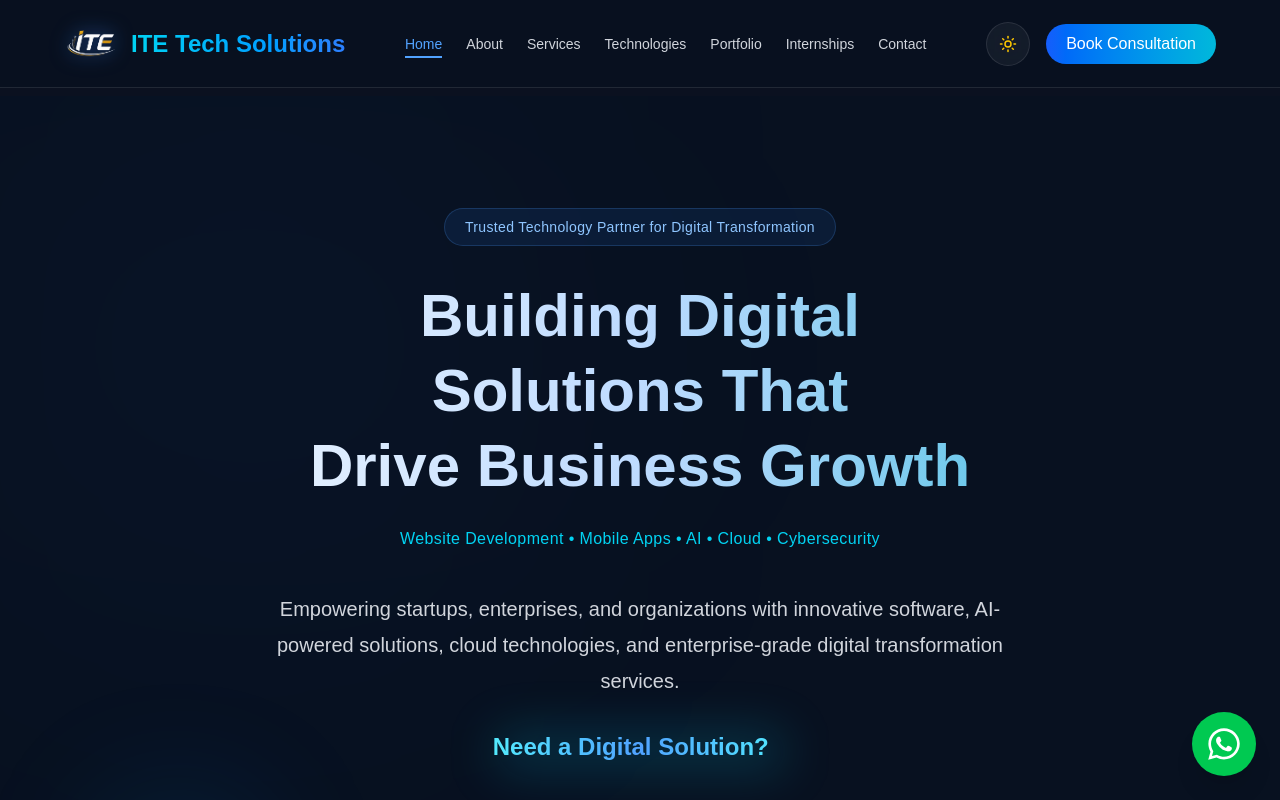
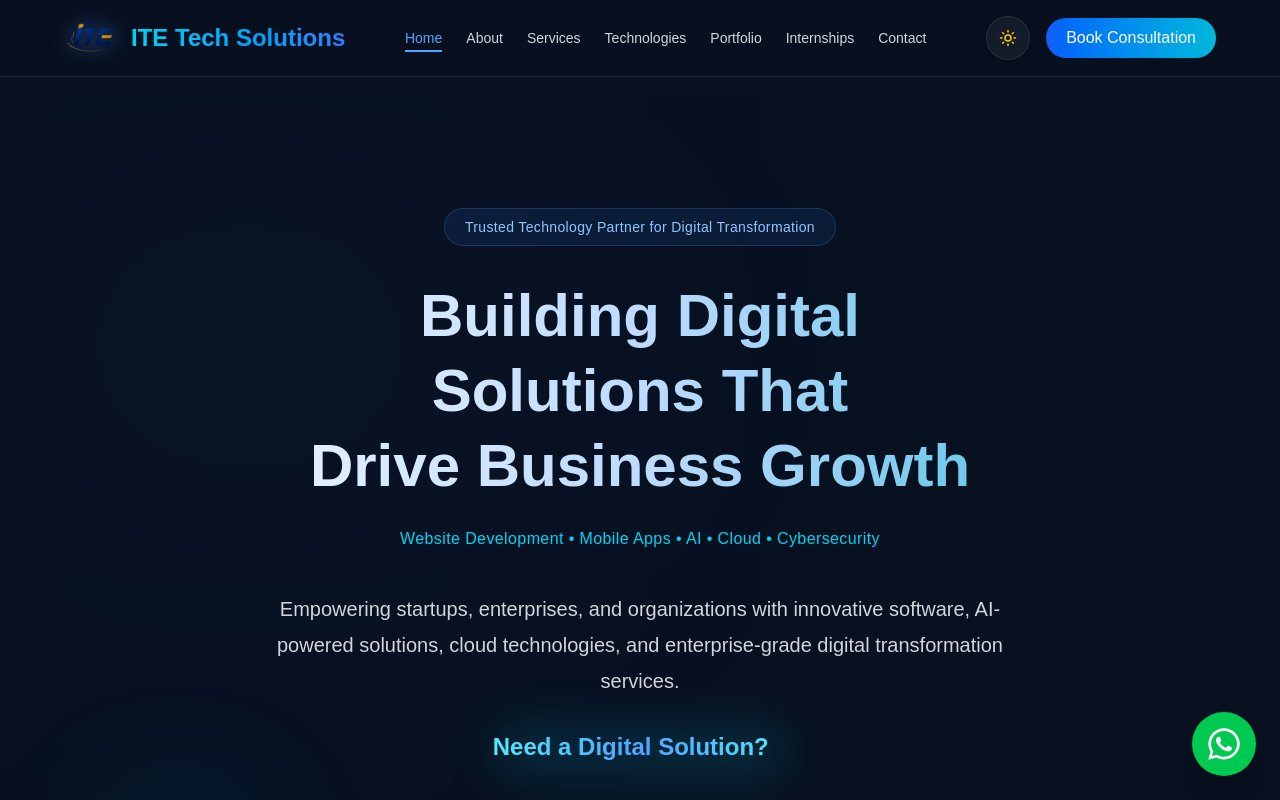
Before and after one commit to itetechsolutions17/ITE-Tech, a Next.js app: page / in a window 1280 px wide. Shown: the top 800 px of the page. Built offline with nearby package versions, Linux system fonts and the light colour scheme.

Commit message:
Website changes

```diff
--- a/app/globals.css
+++ b/app/globals.css
@@ -66,3 +66,49 @@ body {
 .perspective {
   perspective: 1000px;
 }
+
+/* ========================================= */
+/* View Transition API */
+/* ========================================= */
+
+::view-transition-old(root),
+::view-transition-new(root) {
+  animation-duration: 500ms;
+  animation-timing-function: cubic-bezier(0.22, 1, 0.36, 1);
+}
+
+::view-transition-old(root) {
+  animation-name: theme-fade-out;
+}
+
+::view-transition-new(root) {
+  animation-name: theme-fade-in;
+}
+
+@keyframes theme-fade-out {
+  from {
+    opacity: 1;
+    transform: scale(1);
+    filter: blur(0px);
+  }
+
+  to {
+    opacity: 0;
+    transform: scale(0.98);
+    filter: blur(2px);
+  }
+}
+
+@keyframes theme-fade-in {
+  from {
+    opacity: 0;
+    transform: scale(1.02);
+    filter: blur(2px);
+  }
+
+  to {
+    opacity: 1;
+    transform: scale(1);
+    filter: blur(0px);
+  }
+}
--- a/components/Navbar.tsx
+++ b/components/Navbar.tsx
@@ -1,6 +1,8 @@
 "use client";
 
-import { useState } from "react";
+import { useEffect, useState } from "react";
+import { useTheme } from "next-themes";
+import Image from "next/image";
 import Link from "next/link";
 import { usePathname } from "next/navigation";
 import ThemeToggle from "./ThemeToggle";
@@ -8,6 +10,13 @@ import ThemeToggle from "./ThemeToggle";
 export default function Navbar() {
   const pathname = usePathname();
   const [isOpen, setIsOpen] = useState(false);
+
+  const { theme } = useTheme();
+  const [mounted, setMounted] = useState(false);
+
+  useEffect(() => {
+    setMounted(true);
+  }, []);
 
   const navItems = [
     { name: "Home", path: "/" },
@@ -26,13 +35,20 @@ export default function Navbar() {
         {/* Logo */}
         <div className="flex items-center gap-3">
           <Link href="/">
-            <img
-              src="projects/ITE_logo.png"
-              alt="ITE Tech Solutions"
-              width={55}
-              height={55}
-              className="drop-shadow-[0_0_10px_rgba(59,130,246,0.6)]"
-            />
+            {mounted && (
+              <Image
+                src={
+                  theme === "dark"
+                    ? "/projects/logo-light.png"
+                    : "/projects/logo-dark.png"
+                }
+                alt="ITE Tech Solutions"
+                width={55}
+                height={55}
+                priority
+                className="drop-shadow-[0_0_10px_rgba(59,130,246,0.6)] transition-all duration-300"
+              />
+            )}
           </Link>
 
           <Link
@@ -107,7 +123,7 @@ export default function Navbar() {
                   onClick={() => setIsOpen(false)}
                   className={`${pathname === item.path
                     ? "text-blue-400"
-                    : "text-gray-300 hover:text-blue-400"
+                    : "text-gray-700 dark:text-gray-300 hover:text-blue-400"
                     }`}
                 >
                   {item.name}
--- a/components/ThemeToggle.tsx
+++ b/components/ThemeToggle.tsx
@@ -12,20 +12,49 @@ export default function ThemeToggle() {
     setMounted(true);
   }, []);
 
+  const toggleTheme = () => {
+    const nextTheme =
+      resolvedTheme === "dark" ? "light" : "dark";
+
+    // Chrome / Edge View Transition
+    if ((document as any).startViewTransition) {
+      (document as any).startViewTransition(() => {
+        setTheme(nextTheme);
+      });
+    } else {
+      setTheme(nextTheme);
+    }
+  };
+
   if (!mounted) return null;
 
   return (
     <button
-      onClick={() =>
-        setTheme(resolvedTheme === "dark" ? "light" : "dark")
-      }
-      className="w-11 h-11 rounded-full border border-white/10 bg-white/5 backdrop-blur-xl flex items-center justify-center hover:scale-110 transition-all duration-300"
+      onClick={toggleTheme}
       aria-label="Toggle Theme"
+      className="
+        w-11 h-11
+        rounded-full
+        border border-slate-300 dark:border-white/10
+        bg-white dark:bg-white/5
+        backdrop-blur-xl
+        flex items-center justify-center
+        shadow-md
+        hover:scale-110
+        active:scale-95
+        transition-all duration-300
+      "
     >
       {resolvedTheme === "dark" ? (
-        <Sun size={18} className="text-yellow-400" />
+        <Sun
+          size={18}
+          className="text-yellow-400 transition-all duration-500"
+        />
       ) : (
-        <Moon size={18} className="text-slate-700" />
+        <Moon
+          size={18}
+          className="text-slate-700 dark:text-slate-200 transition-all duration-500"
+        />
       )}
     </button>
   );
```
Also changed, not shown: public/projects/logo-dark.png (added), public/projects/logo-light.png (added).
